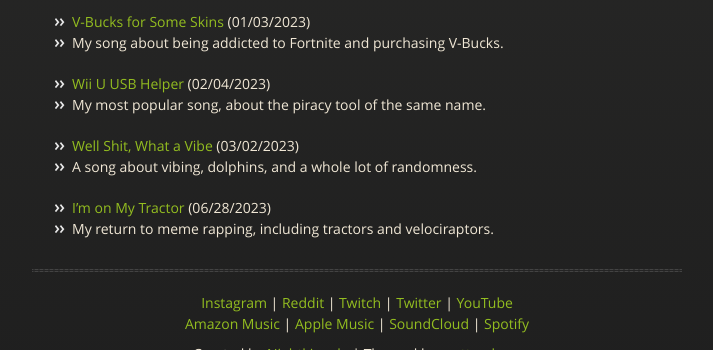
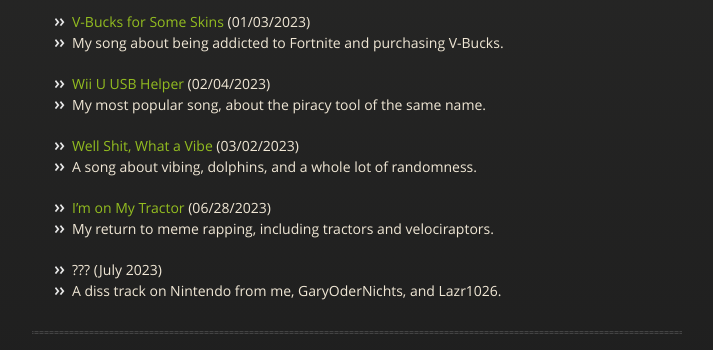
Before and after one commit to Nightkingale/Personal-Website, a Jekyll site: the page built from works.md, in a window 1280 px wide and 900 px high, scrolled down 1223 px, cut to the strip 0-350 px from the top of the window. Shown: the whole strip, without its empty margins (283-996 px from the left). Built offline with Jekyll 4.4.1, drawn with Linux system fonts in a browser that asks for light colours; our own code applies the rules of GitHub Pages for plain Markdown files.

Commit message:
Change PUSH.fm links

```diff
--- a/works.md
+++ b/works.md
@@ -42,14 +42,17 @@
 
 A section of links to each of my released meme rap singles.
 
-* [V-Bucks for Some Skins](https://push.fm/fl/v-bucks-for-some-skins) (01/03/2023)
+* [V-Bucks for Some Skins](https://push.fm/fl/vbfss) (01/03/2023)
 * My song about being addicted to Fortnite and purchasing V-Bucks.
 
-* [Wii U USB Helper](https://push.fm/fl/wii-u-usb-helper) (02/04/2023)
+* [Wii U USB Helper](https://push.fm/fl/wuub) (02/04/2023)
 * My most popular song, about the piracy tool of the same name.
 
-* [Well Shit, What a Vibe](https://push.fm/fl/well-shit-what-a-vibe) (03/02/2023)
+* [Well Shit, What a Vibe](https://push.fm/fl/wswav) (03/02/2023)
 * A song about vibing, dolphins, and a whole lot of randomness.
 
-* [I'm on My Tractor](https://push.fm/fl/im-on-my-tractor) (06/28/2023)
+* [I'm on My Tractor](https://push.fm/fl/iomt) (06/28/2023)
 * My return to meme rapping, including tractors and velociraptors.
+
+* ??? (July 2023)
+* A diss track on Nintendo from me, GaryOderNichts, and Lazr1026.
```
